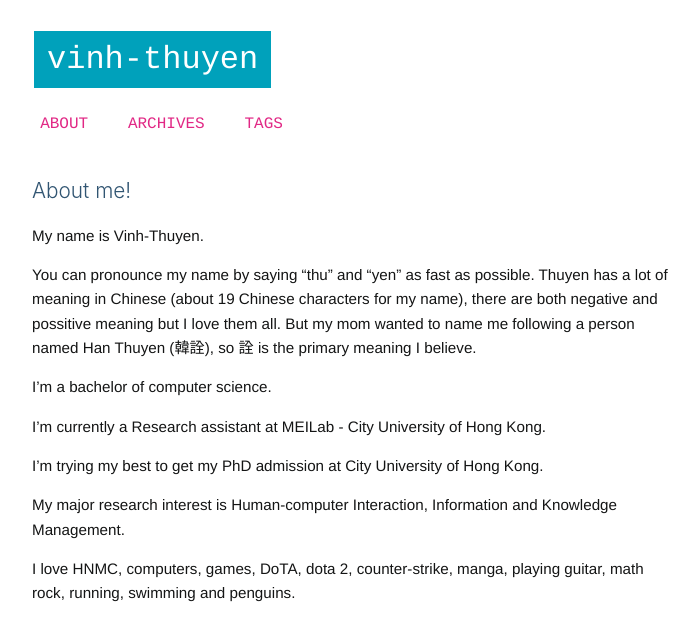
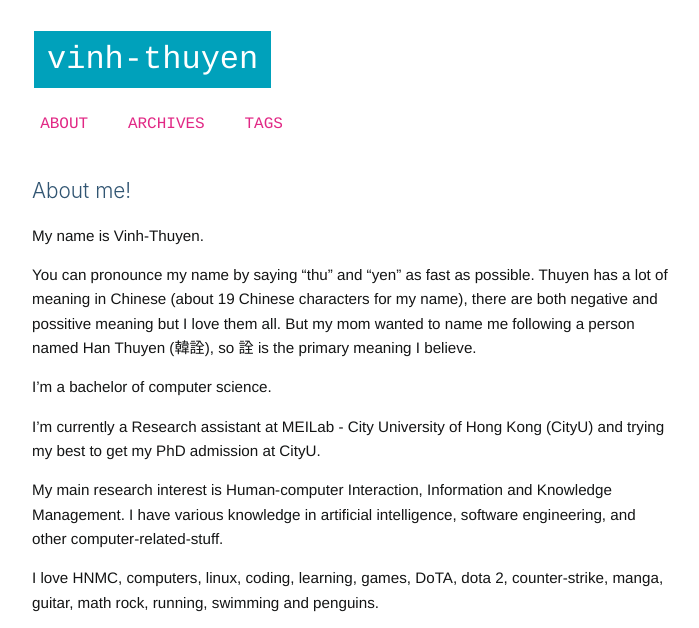
Before and after one commit to ntvthuyen/ntvthuyen.github.io_old, a Jekyll site: the page built from about/index.md, in a window 1280 px wide. Shown: the top 628 px of the page, without its empty margins (288-987 px from the left). Built offline with Jekyll 4.4.1, drawn with Linux system fonts in a browser that asks for light colours; some web fonts are replaced; some of the changed text lies outside the part shown.

Commit message:
Update index.md

```diff
--- a/about/index.md
+++ b/about/index.md
@@ -11,17 +11,18 @@ You can pronounce my name by saying "thu" and "yen" as fast as possible. Thuyen
 
 I'm a bachelor of computer science.
 
-I'm currently a Research assistant at MEILab - City University of Hong Kong.
+I'm currently a Research assistant at MEILab - City University of Hong Kong (CityU) and trying my best to get my PhD admission at CityU.
 
-I'm trying my best to get my PhD admission at City University of Hong Kong.
+My main research interest is Human-computer Interaction, Information and Knowledge Management. I have various knowledge in artificial intelligence, software engineering, and other computer-related-stuff.
 
-My major research interest is Human-computer Interaction, Information and Knowledge Management.
-
-I love HNMC, computers, games, DoTA, dota 2, counter-strike, manga, playing guitar, math rock, running, swimming and penguins.
+I love HNMC, computers, linux, coding, learning, games, DoTA, dota 2, counter-strike, manga, guitar, math rock, running, swimming and penguins.
 
 ## About this blog
+
+This blog is gonna be a place to share my PhD journey when I officially get my admisison and go to HK. I want to improve my writing as well (English, Vietnamese, and Chinese(future :>))
+
 The blog's colors are based on Hatsune Miku's colors palette (´∀`)
-![Hatsune Miku](https://raw.githubusercontent.com/ntvthuyen/ntvthuyen.github.io/master/images/ae68810eb597fd985c923f9f93f111a8.jpg)
+<img src="[https://mma.prnewswire.com/media/1513369/Educative_Logo.jpg](https://raw.githubusercontent.com/ntvthuyen/ntvthuyen.github.io/master/images/ae68810eb597fd985c923f9f93f111a8.jpg)" height="40%">
 
 ## Yaaaaaaaaaa
 This blog uses [blueface][github] theme.
```
